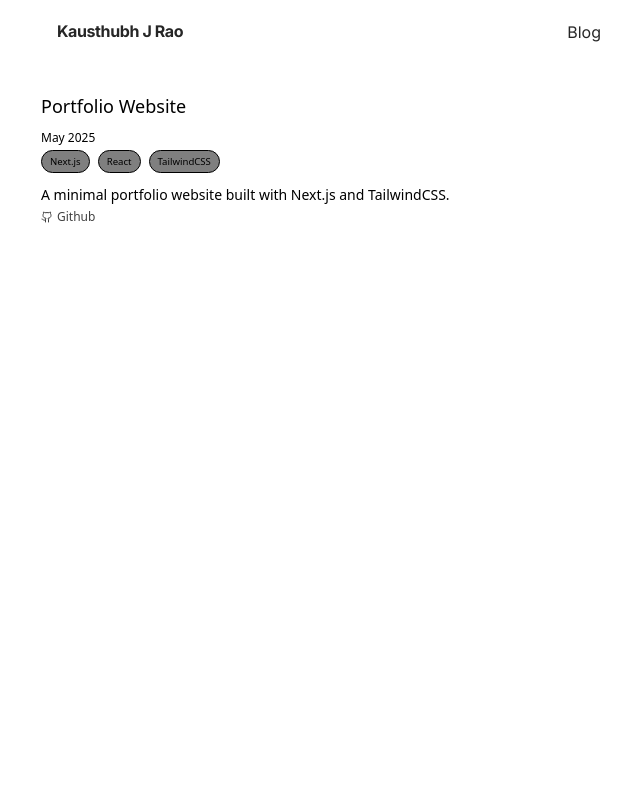
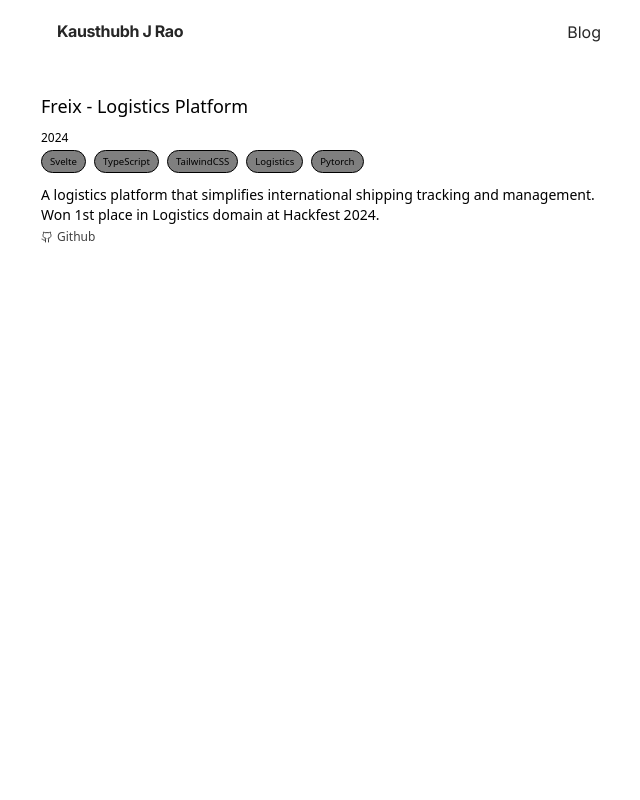
Before and after one commit to Exgene/portfolio, a Next.js app: page /projects/1 in a window 1280 px wide. Shown: the top 800 px of the page, without its empty margins (311-951 px from the left). Built offline with nearby package versions, Linux system fonts and the light colour scheme.

Commit message:
chore: update projects to add proper contetn

```diff
--- a/src/app/_components/Projects.tsx
+++ b/src/app/_components/Projects.tsx
@@ -1,20 +1,24 @@
-import { ArrowRight, ArrowRightToLine, Github } from "lucide-react";
+"use client"
+import { ArrowRight, ArrowRightToLine, Github, ChevronDown } from "lucide-react";
 import Link from "next/link";
 import { projects } from "./projects";
+import { useState } from "react";
 
 export function Projects() {
+  const [showAll, setShowAll] = useState(false);
+  const displayedProjects = showAll ? projects : projects.slice(0, 3);
 
   return (
     <section className="flex flex-col gap-8 pt-12" id="projects">
       <h2 className="text-xl sm:text-2xl font-semibold tracking-tight">Projects</h2>
 
       <div className="flex flex-col gap-10">
-        {projects.map((project, index) => (
+        {displayedProjects.map((project, index) => (
           <div key={index} className="">
             <div className="flex flex-col gap-1">
               <h3 className="text-lg font-medium">{project.title}</h3>
               <p className="text-sm text-muted-foreground pb-1">{project.date}</p>
-              <p className="flex gap-2">
+              <p className="flex gap-2 flex-wrap">
                 {project.tags.map((tag, index) => {
                   return (
                     <span key={index} className="text-xs text-accent bg-black/50 border border-accent/25 px-2 py-1 rounded-4xl">{tag}</span>
@@ -44,6 +48,16 @@ export function Projects() {
           </div>
         ))}
       </div>
+
+      {projects.length > 3 && (
+        <button
+          onClick={() => setShowAll(!showAll)}
+          className="flex items-center gap-2 text-sm text-muted-foreground hover:text-foreground transition-colors mx-auto mt-4"
+        >
+          {showAll ? "Show Less" : "Show More"}
+          <ChevronDown className={`size-4 transition-transform ${showAll ? 'rotate-180' : ''}`} />
+        </button>
+      )}
     </section>
   );
 }
--- a/src/app/_components/projects.ts
+++ b/src/app/_components/projects.ts
@@ -1,35 +1,79 @@
 export const projects = [
   {
-    title: "Portfolio Website",
-    date: "May 2025",
-    tags: ["Next.js", "React", "TailwindCSS"],
+    title: "Real Incognito - AI Data Anonymizer",
+    date: "2024",
+    tags: ["Python", "GAN", "Machine Learning", "Pytorch"],
     content: {
-      brief: "A minimal portfolio website built with Next.js and TailwindCSS.",
-      main: "Lorem 50",
+      brief: "A GAN-based data anonymization system that preserves data utility while removing sensitive information. Won 2nd place in AI domain at hackathon.",
+      main: "Developed an innovative solution using Generative Adversarial Networks (GANs) to anonymize sensitive data while maintaining its statistical properties and utility. The system uses a custom generator model to create synthetic data that preserves the performance characteristics of the original dataset while removing all personally identifiable information. This project addresses the critical challenge of data privacy in AI applications, allowing organizations to safely share and use sensitive data. Technologies used include TensorFlow for the GAN implementation, custom data preprocessing pipelines, and evaluation metrics to ensure data utility preservation.",
     },
-    link: "https://github.com/exgene",
+    link: "https://github.com/Exgene/real-incognito",
     images: []
   },
   {
-    title: "Portfolio Website",
-    date: "May 2025",
-    tags: ["Next.js", "React", "TailwindCSS"],
+    title: "Freix - Logistics Platform",
+    date: "2024",
+    tags: ["Svelte", "TypeScript", "TailwindCSS", "Logistics", "Pytorch"],
     content: {
-      brief: "A minimal portfolio website built with Next.js and TailwindCSS.",
-      main: "Lorem 50",
+      brief: "A logistics platform that simplifies international shipping tracking and management. Won 1st place in Logistics domain at Hackfest 2024.",
+      main: "Built a comprehensive logistics platform that revolutionizes how users track and manage international shipments. The platform features real-time shipment tracking, automated status updates, and an intuitive interface for managing multiple shipments. Built with Svelte and TypeScript for optimal performance and type safety, the application uses modern web technologies to provide a seamless user experience. The project demonstrates advanced state management, API integration with shipping providers, and responsive design principles. The choice of Svelte was strategic for its excellent performance characteristics and smaller bundle size compared to alternatives.",
     },
-    link: "https://github.com/exgene",
+    link: "https://github.com/Exgene/freix",
     images: []
   },
   {
-    title: "Portfolio Website",
-    date: "May 2025",
-    tags: ["Next.js", "React", "TailwindCSS"],
+    title: "LLM Optimization Research (Rakuten)",
+    date: "2024",
+    tags: ["Python", "Pytorch", "LLM", "Research", "Optimization"],
     content: {
-      brief: "A minimal portfolio website built with Next.js and TailwindCSS.",
-      main: "Lorem 50",
+      brief: "Research project on LLM optimization techniques, conducted as part of final year project with Rakuten.",
+      main: "Conducted extensive research on various optimization techniques for Large Language Models (LLMs) in collaboration with Rakuten. The project involved analyzing and implementing different approaches to improve model performance, reduce computational requirements, and enhance inference speed. Worked with cutting-edge techniques in model quantization, pruning, and knowledge distillation. The research contributed to understanding the trade-offs between model size, performance, and computational efficiency in production LLM deployments.",
     },
-    link: "https://github.com/exgene",
+    link: "",
+    images: []
+  },
+  {
+    title: "Locked in Reality - Treasure Hunt Game",
+    date: "2024",
+    tags: ["Svelte", "TypeScript", "TailwindCSS", "UI/UX"],
+    content: {
+      brief: "An immersive treasure hunt game with a Windows boot menu-inspired interface, created for Incridea college event.",
+      main: "Developed an innovative treasure hunt game that mimics the Windows boot experience while providing an engaging puzzle-solving experience. The project showcases advanced UI/UX design skills with a perfect recreation of the Windows boot sequence and interface. Built with Svelte and TypeScript, the game features smooth animations, responsive design, and an intuitive user interface. The project demonstrates expertise in creating immersive web experiences and handling complex state management for game progression. The choice of Svelte was made for its excellent performance and reactive programming model, which was crucial for creating smooth animations and transitions.",
+    },
+    link: "https://github.com/Exgene/locked-in-reality",
+    images: []
+  },
+  {
+    title: "Incridea Client - College Event Platform",
+    date: "2024",
+    tags: ["Next.js", "TypeScript", "TailwindCSS", "React"],
+    content: {
+      brief: "Frontend development for Incridea, the largest college event platform, as part of the core technical team.",
+      main: "Contributed to the development of the frontend for Incridea, a major college event platform. The project involved creating a responsive and user-friendly interface for event registration, schedule management, and participant communication. Built with React and TypeScript, the platform handles complex state management and real-time updates. The project demonstrates expertise in large-scale application development, performance optimization, and collaborative development practices. The choice of React was made for its robust ecosystem and component-based architecture, which was essential for managing the complex UI requirements of the event platform.",
+    },
+    link: "https://github.com/Exgene/incridea-client",
+    images: []
+  },
+  {
+    title: "Student Hub",
+    date: "2023",
+    tags: ["Next.js", "Postgres", "Google Maps API"],
+    content: {
+      brief: "A comprehensive platform for student resource management and collaboration.",
+      main: "Developed a full-stack application for student resource management, featuring document sharing, collaboration tools, and academic resource organization. The project uses a modern tech stack with React for the frontend, Node.js and Express for the backend, and MongoDB for data storage. The application implements secure authentication, real-time updates, and efficient data management. The choice of MongoDB was strategic for its flexibility in handling various types of student resources and its excellent performance with document-based data structures.",
+    },
+    link: "https://github.com/Exgene/student-hub",
+    images: []
+  },
+  {
+    title: "Portfolio Minimal",
+    date: "2024",
+    tags: ["Next.js", "React", "TailwindCSS", "TypeScript"],
+    content: {
+      brief: "A minimal and modern portfolio website showcasing projects and skills.",
+      main: "Built a clean and efficient portfolio website using Next.js 14 and React. The project demonstrates modern web development practices with server-side rendering, responsive design, and optimal performance. The choice of Next.js was made for its excellent developer experience, built-in routing, and server-side rendering capabilities. The project uses TailwindCSS for styling, providing a consistent and maintainable design system. The portfolio features a dark mode, smooth animations, and a responsive layout that works well across all devices.",
+    },
+    link: "https://github.com/exgene/portfolio-minimal",
     images: []
   },
 ];
```
